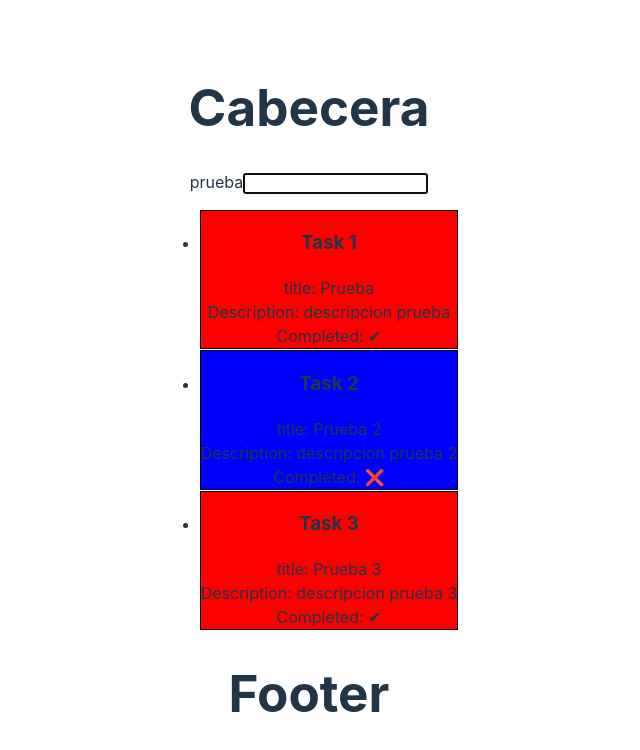
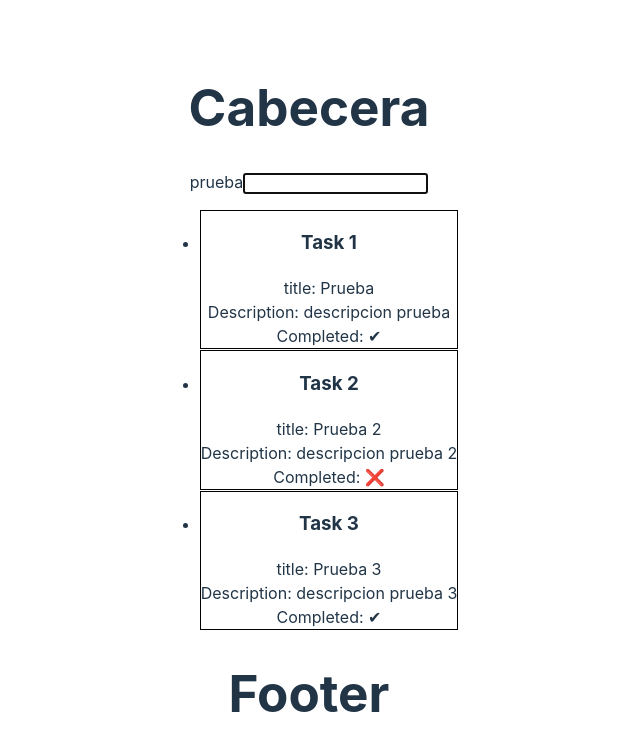
Before and after one commit to lllamas-debug/Curso-React-Dia-1, a React (Vite) app: page / in a window 1280 px wide. Shown: the top 750 px of the page, without its empty margins (331-971 px from the left). Built offline with nearby package versions, Linux system fonts and the light colour scheme.

Commit message:
feat: convertido el listado a generico

```diff
--- a/src/App.tsx
+++ b/src/App.tsx
@@ -2,7 +2,8 @@ import { useState } from 'react'
 import './App.css'
 import SearchInput from './components/Input/SearchInput'
 import Layout from './components/Layout/Layout'
-import TaskList from './components/Lists/TaskList'
+import ListWithFilter from './components/Lists/TaskList'
+import TaskCard from './components/TaskCard/TaskCard'
 import { Task } from './types'
 
 const initialTasks: Task[] = [
@@ -34,7 +35,13 @@ function App() {
       <div>
         <Layout>
           <SearchInput label="prueba" value={inputValue} onValueChange={(texto) => setInputValue(texto)} />
-          <TaskList tasks={initialTasks} filterText={inputValue} />
+          <ListWithFilter
+            filterText={inputValue}
+            items={initialTasks}
+            getKey={(task: Task) => task.id}
+            filterByText={(task: Task, text) => (text ? task.title.includes(text) : true)}
+            renderItem={(task: Task) => <TaskCard task={task} />}
+          />
         </Layout>
       </div>
     </>
--- a/src/components/Lists/TaskList.tsx
+++ b/src/components/Lists/TaskList.tsx
@@ -1,28 +1,23 @@
 import React from 'react'
-import useTaskUtils from '../../hooks/useTaskUtils'
-import { Task } from '../../types'
-import TaskCard from '../TaskCard/TaskCard'
-import './TaskList.css'
 
-interface TaskListProps {
-  tasks: Task[]
+interface ListProps<T> {
+  items: T[]
   filterText?: string
+  filterByText: (item: T, filter?: string) => boolean
+  getKey: (item: T) => string | number
+  renderItem: (item: T) => React.ReactNode
 }
 
-const TaskList: React.FC<TaskListProps> = ({ tasks, filterText }) => {
-  const { filterTasks } = useTaskUtils()
-  const filteredTasks = filterTasks(tasks, filterText)
-
+const ListWithFilter = <T,>({ items, filterText, getKey, renderItem, filterByText }: ListProps<T>) => {
+  const itemsFiltered: T[] = items.filter((item) => filterByText(item, filterText))
   return (
-    <ul className="taskList">
-      {filterText && <p>filtrando por: {filterText}</p>}
-      {filteredTasks.map((task) => (
-        <li key={`li-task-${task.id}`}>
-          <TaskCard key={`task-${task.id}`} task={task} />
-        </li>
+    <ul>
+      {filterText && <p>Filtrando por: {filterText}</p>}
+      {itemsFiltered.map((item) => (
+        <li key={getKey(item)}>{renderItem(item)}</li>
       ))}
     </ul>
   )
 }
 
-export default TaskList
+export default ListWithFilter
```
Also changed, not shown: src/components/Lists/TaskList.module.css (renamed from src/components/Lists/TaskList.css).
